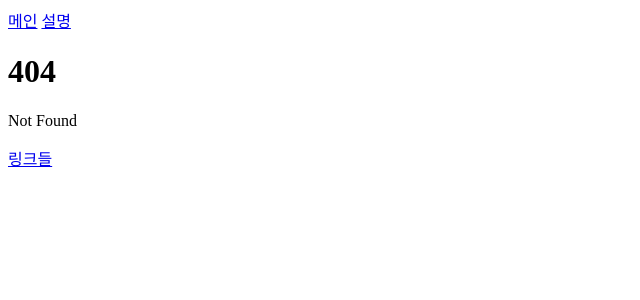
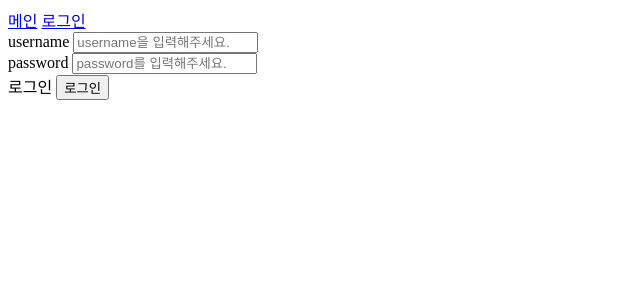
Before and after one commit to Yu-Geun-Chan/Surl_project_11, a SvelteKit app in the folder front/my-app/: page /member/login in a window 1280 px wide. Before the commit this address had no page. Shown: the top 300 px of the page, without its empty margins (0-640 px from the left). Built offline with nearby package versions, Linux system fonts and the light colour scheme.

Commit message:
로그인

```diff
--- a/front/my-app/src/routes/+layout.svelte
+++ b/front/my-app/src/routes/+layout.svelte
@@ -1,15 +1,9 @@
 <header>
 	<nav>
 		<a href="/">메인</a>
-		<a href="/about">설명</a>
+		<a href="/member/login">로그인</a>
 	</nav>
 </header>
 
 <!-- 원래 페이지에 있는 요소들이 들어갈 자리 -->
 <slot></slot>
-
-<footer>
-	<nav>
-		<a href="/home/links">링크들</a>
-	</nav>
-</footer>
--- a/front/my-app/src/routes/about/+layout.svelte
+++ /dev/null
@@ -1,5 +0,0 @@
---
-<!-- 원래 페이지에 있는 요소들이 들어갈 자리 -->
-<slot></slot>
-
---
--- a/front/my-app/src/routes/about/+page.svelte
+++ /dev/null
@@ -1 +0,0 @@
-<h1>ABOUT</h1>
--- a/front/my-app/src/routes/home/links/+page.svelte
+++ /dev/null
@@ -1 +0,0 @@
-<h1>home/links</h1>
--- /dev/null
+++ b/front/my-app/src/routes/member/login/+page.svelte
@@ -0,0 +1,52 @@
+<script lang="ts">
+	async function submitLoginForm(this: HTMLFormElement) {
+		const form: HTMLFormElement = this;
+
+		form.username.value = form.username.value.trim();
+		if (form.username.value.length == 0) {
+			alert('username 입력해');
+			form.username.focus();
+			return;
+		}
+		form.password.value = form.password.value.trim();
+		if (form.password.value.length == 0) {
+			alert('password 입력해');
+			form.password.focus();
+			return;
+		}
+
+		const rs = await fetch('http://localhost:8070/api/v1/members/login', {
+			method: 'POST',
+			//credentials: 'include', : 타 도메인간의 쿠키 통신이 가능하도록
+			headers: {
+				'Content-Type': 'application/json'
+			},
+			body: JSON.stringify({
+				username: form.username.value,
+				password: form.password.value
+			})
+		}).then((res) => res.json());
+		console.log(rs);
+	}
+</script>
+
+<form on:submit|preventDefault={submitLoginForm}>
+	<div>
+		<label>
+			<span>username</span>
+			<input type="text" name="username" placeholder="username을 입력해주세요." />
+		</label>
+	</div>
+	<div>
+		<label>
+			<span>password</span>
+			<input type="text" name="password" placeholder="password를 입력해주세요." />
+		</label>
+	</div>
+	<div>
+		<label>
+			<span>로그인</span>
+			<input type="submit" value="로그인" />
+		</label>
+	</div>
+</form>
```
